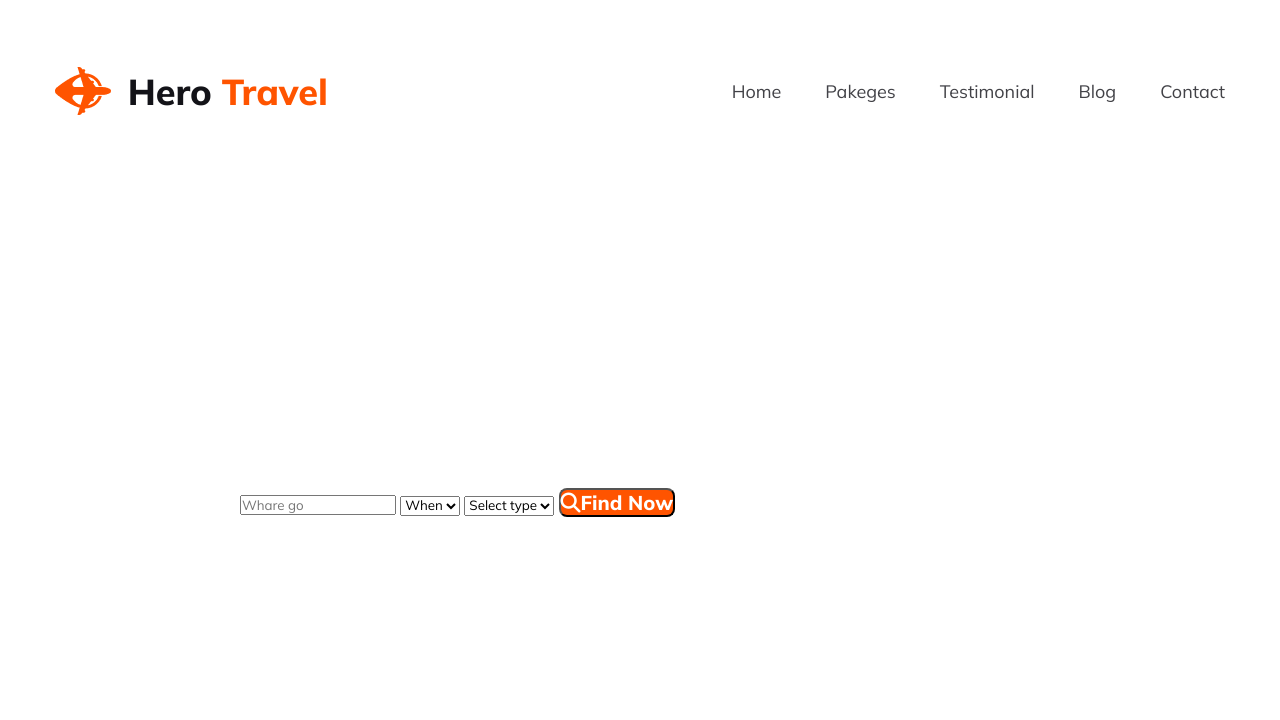
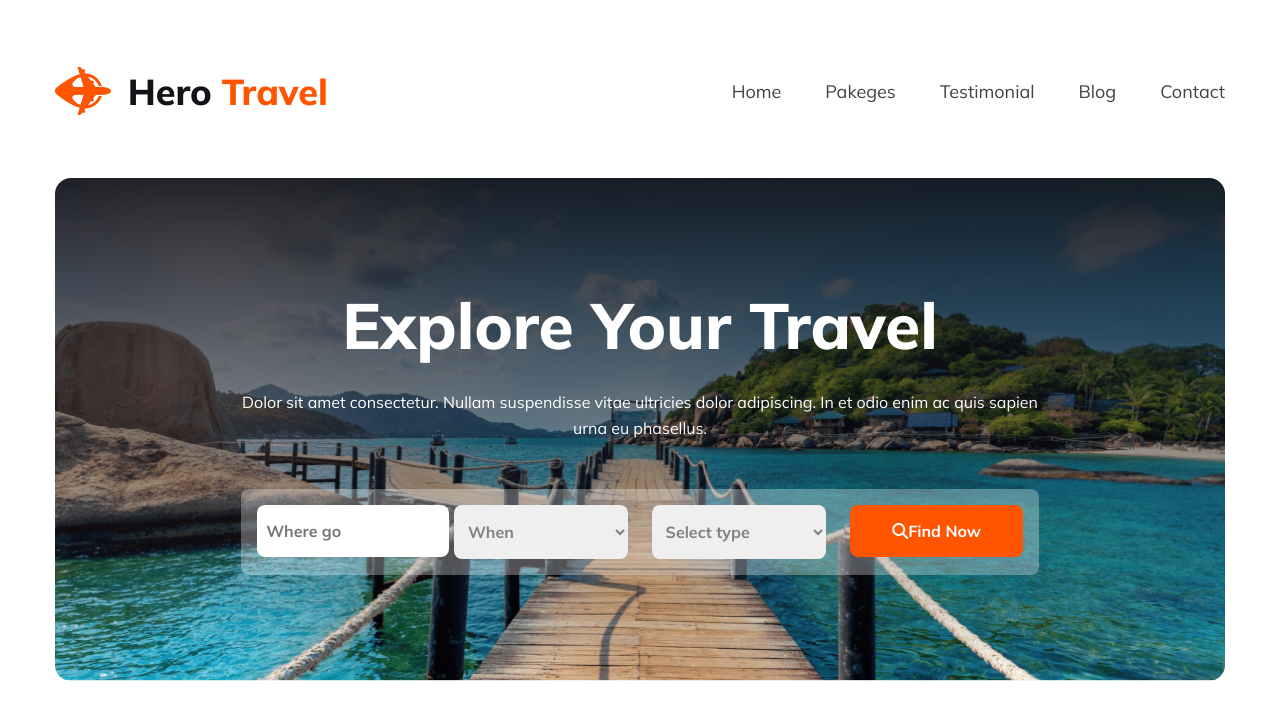
Before and after one commit to mr-codex005/hero-travel, a plain HTML site: page index.html in a window 1280 px wide. Drawn offline with Linux system fonts and the light colour scheme.

Commit message:
destination section done

```diff
--- a/index.html
+++ b/index.html
@@ -36,32 +36,45 @@
 
     <!-- this is destination section -->
     <section class="destination">
+      <div class="extra-container">
         <div class="container">
           <div class="text-content">
             <h2>Explore Your Travel</h2>
-          <p class="primary-text">Dolor sit amet consectetur. Nullam suspendisse vitae ultricies dolor adipiscing. In et odio
+            <p class="primary-text">Dolor sit amet consectetur. Nullam suspendisse vitae ultricies dolor adipiscing. In et
+              odio
               enim ac quis sapien urna eu
               phasellus.</p>
           </div>
 
           <div class="input-container">
-            <input type="text" name="" id="" placeholder="Whare go">
 
+            <div>
+              <input type="text" name="" id="" placeholder="Where go">
+            </div>
+
+            <div>
               <select name="When" id="" placeholder="When">
                 <option value="When">When</option>
                 <option value="lorem">lorem</option>
                 <option value="lorem">lorem</option>
                 <option value="lorem">lorem</option>
               </select>
+            </div>
 
+            <div>
               <select name="When" id="" placeholder="When">
                 <option value="Select type">Select type</option>
                 <option value="lorem">lorem</option>
                 <option value="lorem">lorem</option>
                 <option value="lorem">lorem</option>
               </select>
+            </div>
 
-            <button class="btn"> <i class="fa-solid fa-magnifying-glass"></i>Find Now</button>
+            <div>
+              <button>
+                <i class="fa-solid fa-magnifying-glass"></i>Find Now</button>
+            </div>
+          </div>
         </div>
       </div>
     </section>
--- a/styles/style.css
+++ b/styles/style.css
@@ -13,7 +13,7 @@
   display: flex;
 }
 .primary-text {
-  color: rgba(19, 19, 24, 0.7);
+color: rgba(19, 19, 24, 0.70);
 font-size: 1rem;
 font-weight: 400;
 line-height: 1.625rem; /* 162.5% */
@@ -92,36 +92,69 @@ header ul li a:hover {
 
 /* destination section */
 .destination {
-  background-image: url(../Images/Group\13\\(1\)\\(1\).png);
+ background-image: url(../Images/Group\ 13\ \(1\)\ \(1\).png);
  background-position: center;
  background-size: cover;
  background-repeat: no-repeat;
  color: #fff;
  margin-top: 3rem;
+ border-radius: 1rem;
+ overflow: hidden;
+}
+.extra-container{
+  background-image: linear-gradient(#131318ee, #13131800);
 }
 
-.destination .container {
-  padding: 6.63rem 11.56rem;
+.destination .container{
+  padding: 6.65rem 11.6rem;
 }
 
-.destination h2 {
+.destination h2{
 font-size: 4rem;
 font-weight: 800;
-  margin-bottom: 1.5rem;
+margin-bottom: 1.5rem ;
 }
-.destination p {
+.destination p{
   color: #fff;
   margin-bottom: 3rem;
 }
 
-.destination .text-content {
-  text-align: center;
+.destination .text-content{
+  text-align: center  ;
 }
 
-.input-container {
+.input-container{
   border-radius: 0.5rem;
-  background: rgba(255, 255, 255, 0.3);
+  background: rgba(255, 255, 255, 0.30);
+  display: flex;
+  justify-content: center;
+  gap: 1.5rem;
+
+  padding: 1rem;
 }
+
+.input-container div{
+  width: 10.875rem;
+}
+
+.input-container input, .input-container select, .input-container button{
+  width: 100%;
+  border: none;
+  outline: none;
+  border-radius: 0.5rem;
+  color: rgba(19, 19, 24, 0.50);
+  font-size: 1rem;
+  font-weight: 700;
+  padding: 1rem 0.6rem;
+}
+
+.input-container button{
+  color: #fff;
+  background-color: #ff5400;
+}
+
+
+
 
 /* responsive styles */
 
@@ -145,4 +178,5 @@ header ul li a:hover {
   header nav .hamberger {
     display: block;
   }
+
 }
```
Lines whose indentation alone changed are shown as unchanged.
